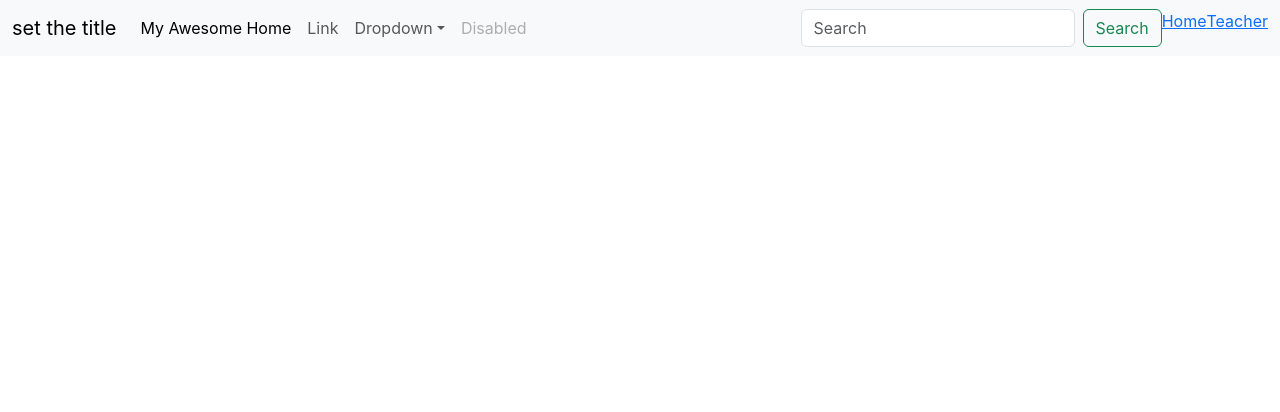
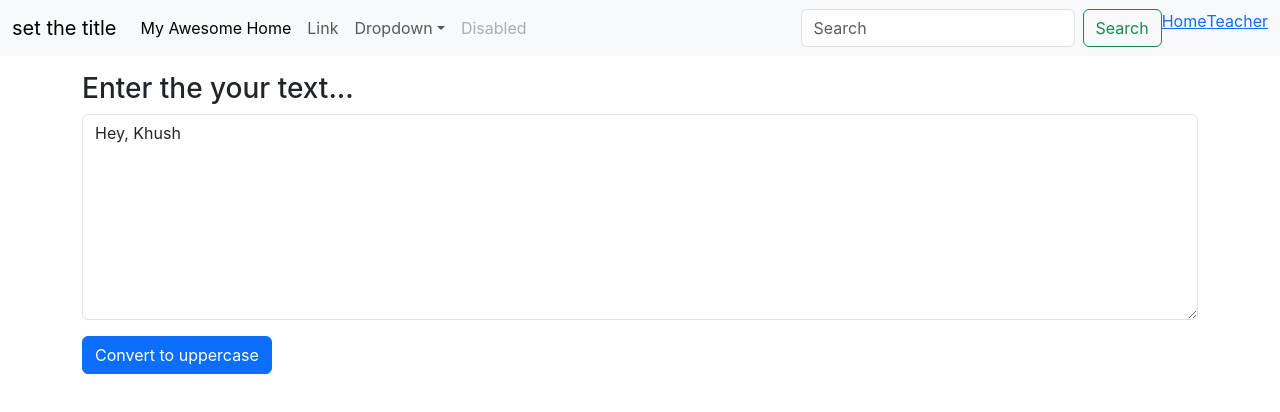
Before and after one commit to tailorkhushboo/react_practice_demo, a React (Create React App) app: page / in a window 1280 px wide. Shown: the top 412 px of the page. Built offline with nearby package versions, Linux system fonts and the light colour scheme.

Commit message:
hooks and set state

```diff
--- a/src/App.js
+++ b/src/App.js
@@ -1,6 +1,7 @@
 // import logo from "./logo.svg";
 import "./App.css";
 import Navbar from "./components/Navbar";
+import TextForm from "./components/TextForm";
 
 
 //let name = "chirag";
@@ -18,7 +19,9 @@
   return (
     <>
       <Navbar />
-
+      <div className="container my-3">
+        <TextForm heading="Enter the your text..."/>
+      </div>
       {/* <Navbar title="TextUtils" aboutText="This is a about text."/> */}
     </>
   );
--- a/src/components/Navbar.js
+++ b/src/components/Navbar.js
@@ -5,7 +5,7 @@
   return (
     <nav className="navbar navbar-expand-lg bg-body-tertiary">
     <div className="container-fluid">
-      <a class="navbar-brand" href="/">
+      <a className="navbar-brand" href="/">
         {props.title}
       </a>
       <button
--- /dev/null
+++ b/src/components/TextForm.js
@@ -0,0 +1,27 @@
+import React, {useState} from 'react'
+
+export default function TextForm(props) {
+    const [text, setText] = useState('Hey, Khush');
+    const handleupClick = () => {
+        console.log('Hey Sweetu..' + text)
+        let newText = text.toUpperCase();
+        setText(newText)
+    }
+
+    const handleonchange = (event) => {
+        console.log('Hey bebs..')
+        setText(event.target.value)
+    }
+    // setText('Hey,Chirag');
+  return (
+    <div>
+        <h3>{props.heading}</h3>
+
+        <div className="mb-3">
+            {/* <label for="exampleFormControlTextarea1" className="form-label">Example textarea</label> */}
+            <textarea className="form-control" value={text} onChange={handleonchange} id="exampleFormControlTextarea1" rows="8"></textarea>
+        </div>
+        <button className="btn btn-primary" onClick={handleupClick}>Convert to uppercase</button>
+    </div>
+  )
+}
```
